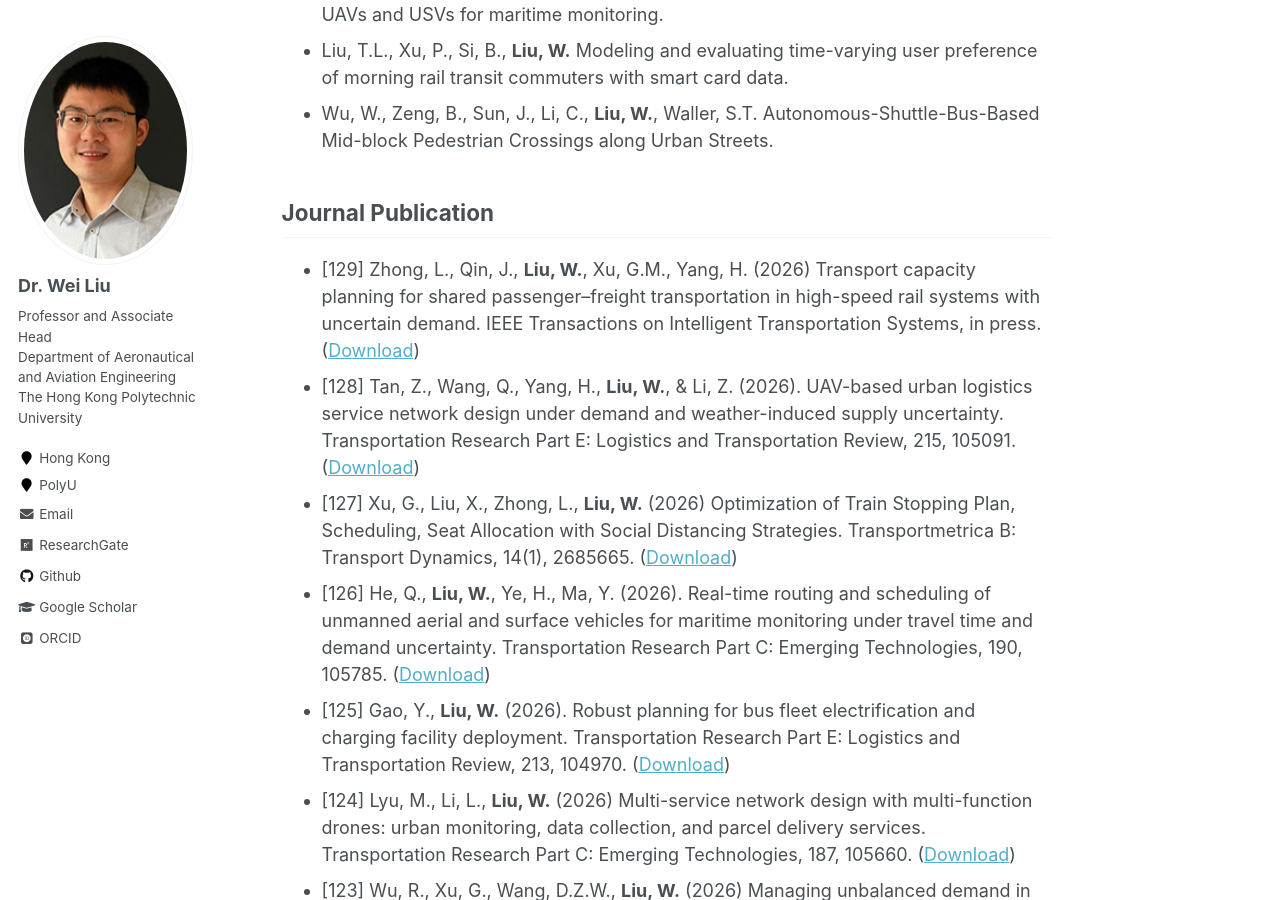
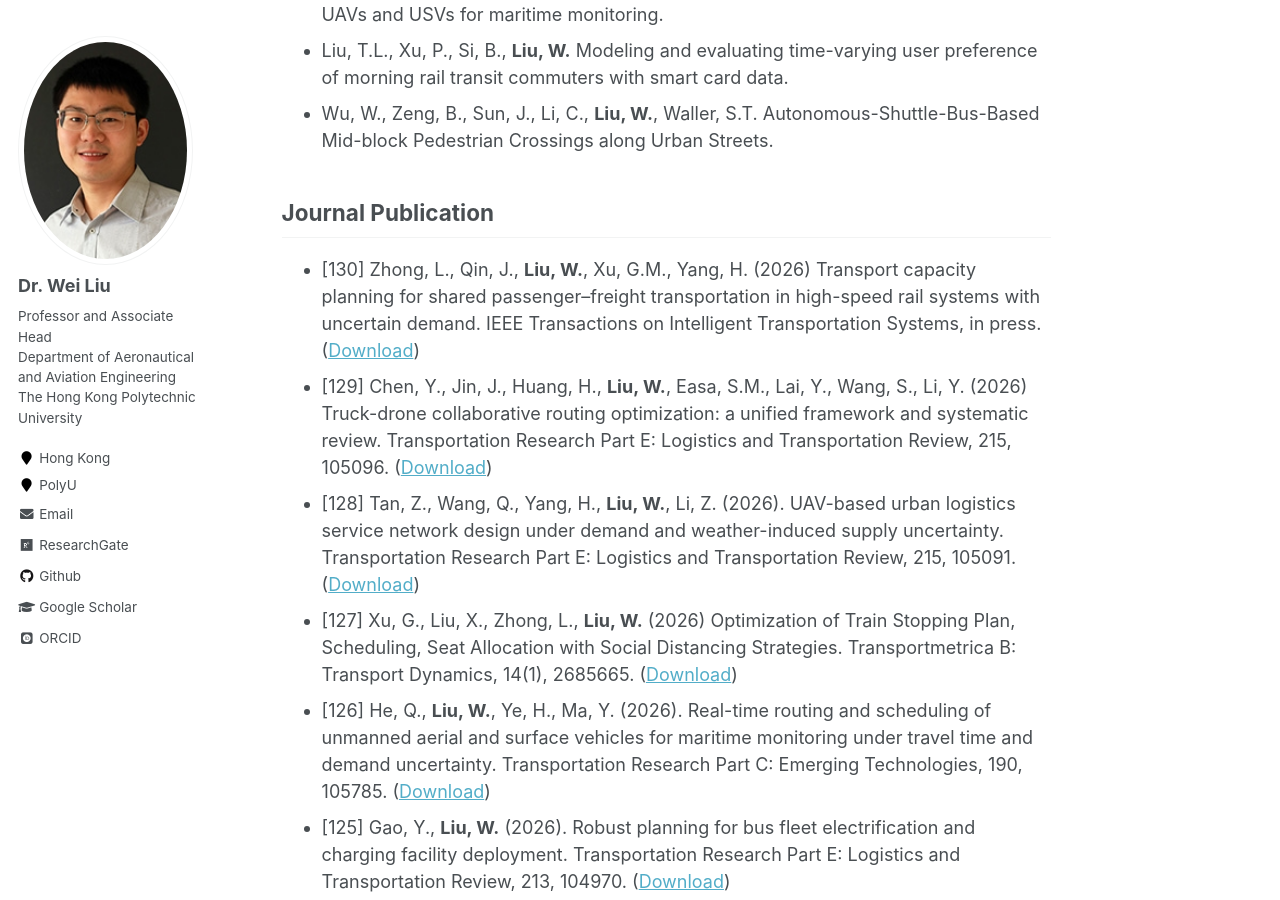
Before and after one commit to weiliu2016/weiliu2016.github.io, a Jekyll site: the page built from _pages/publications.md, in a window 1280 px wide and 900 px high, scrolled down 2109 px. Built offline with Jekyll 4.4.1, drawn with Linux system fonts in a browser that asks for light colours; some web fonts are replaced; formulas are drawn with MathJax 3.

Commit message:
Update publications.md

```diff
--- a/_pages/publications.md
+++ b/_pages/publications.md
@@ -55,8 +55,9 @@ Selected Working Papers
 
 Journal Publication
 ----------
-* [129] Zhong, L., Qin, J., **Liu, W.**, Xu, G.M., Yang, H. (2026) Transport capacity planning for shared passenger–freight transportation in high-speed rail systems with uncertain demand. IEEE Transactions on Intelligent Transportation Systems, in press. ([Download](https://doi.org/10.1109/TITS.2026.3715878))
-* [128] Tan, Z., Wang, Q., Yang, H., **Liu, W.**, & Li, Z. (2026). UAV-based urban logistics service network design under demand and weather-induced supply uncertainty. Transportation Research Part E: Logistics and Transportation Review, 215, 105091. ([Download](https://doi.org/10.1016/j.tre.2026.105091))
+* [130] Zhong, L., Qin, J., **Liu, W.**, Xu, G.M., Yang, H. (2026) Transport capacity planning for shared passenger–freight transportation in high-speed rail systems with uncertain demand. IEEE Transactions on Intelligent Transportation Systems, in press. ([Download](https://doi.org/10.1109/TITS.2026.3715878))
+* [129] Chen, Y., Jin, J., Huang, H., **Liu, W.**, Easa, S.M., Lai, Y., Wang, S., Li, Y. (2026) Truck-drone collaborative routing optimization: a unified framework and systematic review. Transportation Research Part E: Logistics and Transportation Review, 215, 105096. ([Download](https://doi.org/10.1016/j.tre.2026.105096))
+* [128] Tan, Z., Wang, Q., Yang, H., **Liu, W.**, Li, Z. (2026). UAV-based urban logistics service network design under demand and weather-induced supply uncertainty. Transportation Research Part E: Logistics and Transportation Review, 215, 105091. ([Download](https://doi.org/10.1016/j.tre.2026.105091))
 * [127] Xu, G., Liu, X., Zhong, L., **Liu, W.** (2026) Optimization of Train Stopping Plan, Scheduling, Seat Allocation with Social Distancing Strategies. Transportmetrica B: Transport Dynamics, 14(1), 2685665. ([Download](https://doi.org/10.1080/21680566.2026.2685665))
 * [126] He, Q., **Liu, W.**, Ye, H., Ma, Y. (2026). Real-time routing and scheduling of unmanned aerial and surface vehicles for maritime monitoring under travel time and demand uncertainty. Transportation Research Part C: Emerging Technologies, 190, 105785. ([Download](https://doi.org/10.1016/j.trc.2026.105785))
 * [125] Gao, Y., **Liu, W.** (2026). Robust planning for bus fleet electrification and charging facility deployment. Transportation Research Part E: Logistics and Transportation Review, 213, 104970. ([Download](https://doi.org/10.1016/j.tre.2026.104970))
```
